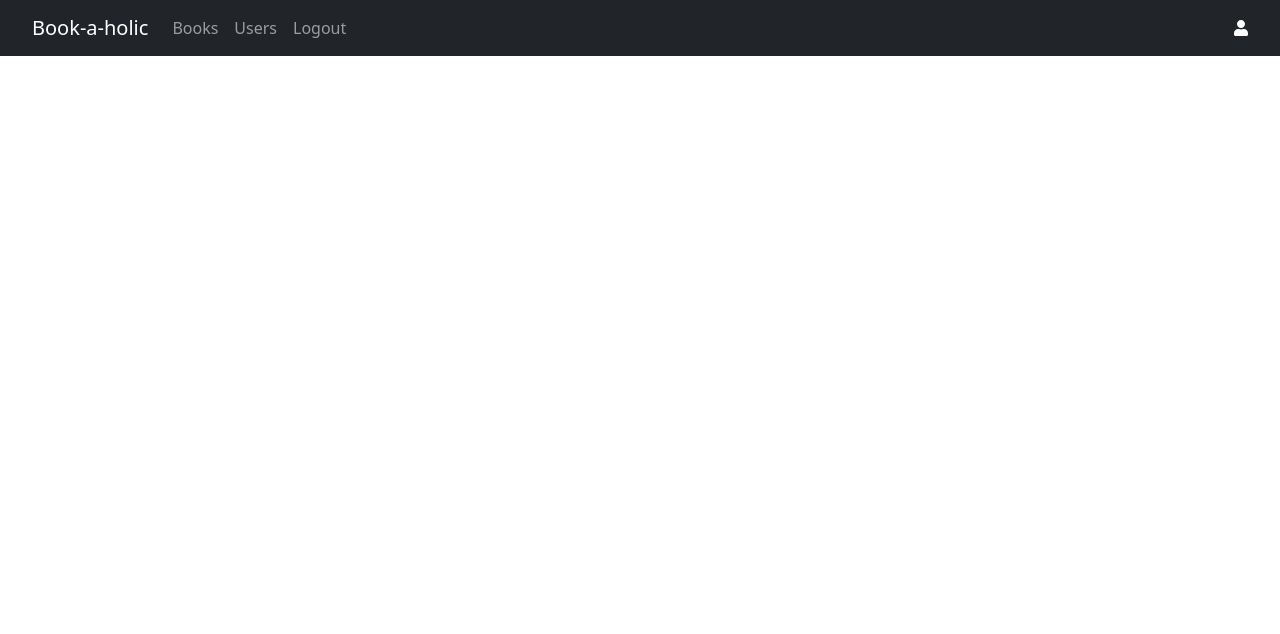
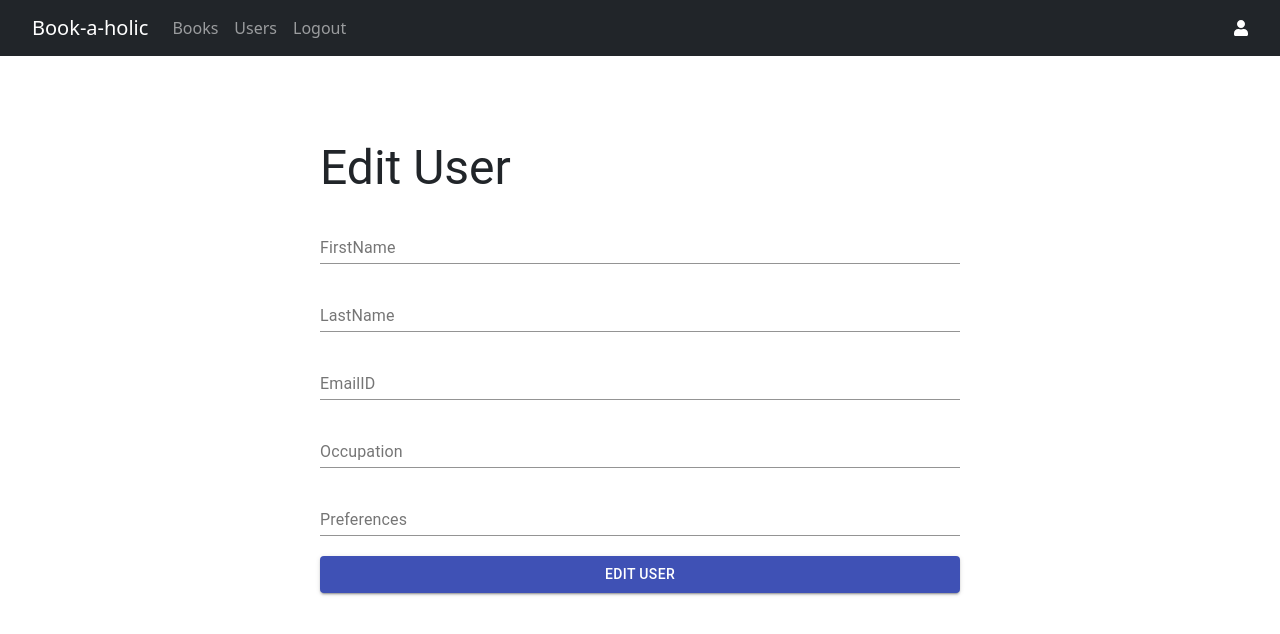
Before and after one commit to mitulmalani15898/book-a-holic-admin, a React (Create React App) app: page /users/edit/1 in a window 1280 px wide. Shown: the top 634 px of the page. Built offline with nearby package versions, Linux system fonts and the light colour scheme; no server answers.

Commit message:
Done frontend almost maybe need some editing for look

```diff
--- a/package.json
+++ b/package.json
@@ -6,11 +6,13 @@
     "@fortawesome/fontawesome-svg-core": "^1.3.0",
     "@fortawesome/free-solid-svg-icons": "^5.15.4",
     "@fortawesome/react-fontawesome": "^0.1.17",
+    "@material-ui/core": "^4.12.3",
     "@testing-library/jest-dom": "^5.16.2",
     "@testing-library/react": "^12.1.2",
     "@testing-library/user-event": "^13.5.0",
     "axios": "^0.26.1",
     "bootstrap": "^5.1.3",
+    "install": "^0.13.0",
     "react": "^17.0.2",
     "react-bootstrap": "^2.1.2",
     "react-dom": "^17.0.2",
--- a/src/App.css
+++ b/src/App.css
@@ -2,3 +2,18 @@
   width: 100%;
   max-width: 100vw;
 }
+.Searchh {
+  display: flex;
+  justify-content: center;
+  /* align-items: center; */
+  flex-direction: column;
+  font-family: Arial, Helvetica, sans-serif;
+}
+
+.Searchh input {
+  margin-top: 20px;
+  width: 300px;
+  height: 40px;
+  font-size: 20px;
+  padding-left: 10px;
+}
--- a/src/App.js
+++ b/src/App.js
@@ -4,6 +4,9 @@ import { BrowserRouter, Routes, Route } from "react-router-dom";
 import Navbar from "./components/Navbar";
 import Books from "./pages/Books";
 import AddBook from "./pages/AddBook";
+import AllUsers from "./components/AllUsers";
+import EditUser from "./components/EditUser";
+import PageNotFound from "./components/PageNotFound";
 
 function App() {
   return (
@@ -11,9 +14,13 @@ function App() {
       <BrowserRouter>
         <Navbar />
         <Routes>
-          <Route path ="/books" element = {<Books/>}></Route>
-          <Route path ="/books/add" element = {<AddBook/>}></Route>
-          <Route path ="/books/edit" element = {<AddBook/>}></Route>
+          <Route path="/books" element={<Books />}></Route>
+          <Route path="/books/add" element={<AddBook />}></Route>
+          <Route path="/books/edit" element={<AddBook />}></Route>
+          {/* <Route exact path="/all" element={<AllUsers />} /> */}
+          <Route exact path="/users" element={<AllUsers />}></Route>
+          <Route exact path="/users/edit/:id" element={<EditUser />}></Route>
+          <Route path="*" element={<PageNotFound />} />
         </Routes>
       </BrowserRouter>
     </div>
--- /dev/null
+++ b/src/components/AllUsers.jsx
@@ -0,0 +1,138 @@
+import {
+  Button,
+  Table,
+  TableBody,
+  TableCell,
+  TableHead,
+  TableRow,
+} from "@material-ui/core";
+import { makeStyles } from "@material-ui/core";
+import React, { useEffect, useState } from "react";
+import { getUsers, deleteUser } from "../services/api";
+//import { getUsers, deleteUser } from "../Services/api";
+import { Link } from "react-router-dom";
+
+const useStyle = makeStyles({
+  table: {
+    border: "10px",
+    width: "90%",
+    margin: "50px 0 0 50px",
+  },
+  thread: {
+    "& > *": {
+      background: "ffffff",
+      color: "#000000",
+      fontSize: 20,
+    },
+  },
+  row: {
+    "& > *": {
+      background: "#f2f4f7",
+      color: "#20232a",
+      fontSize: 20,
+    },
+  },
+});
+
+function AllUsers() {
+  const [users, setUsers] = useState([]);
+  const classes = useStyle();
+  //  const navigate = useNavigate();
+  const [searchItem, setsearchItem] = useState("");
+
+  useEffect(() => {
+    getAllUsers();
+  }, []);
+
+  const getAllUsers = async () => {
+    const response = await getUsers();
+    console.log(response);
+    setUsers(response.data);
+  };
+
+  const deleteUserData = async (id) => {
+    await deleteUser(id);
+    getAllUsers();
+  };
+  // const handleClick = (user) => {
+  //   console.log("value of paramms", user);
+  //   navigate("/edit/${user}");
+  // };
+
+  return (
+    <div>
+      <div className="Searchh">
+        <input
+          type="text"
+          placeholder="Search.."
+          onChange={(event) => {
+            setsearchItem(event.target.value);
+          }}
+        />
+      </div>
+      <Table className={classes.table} style={{ border: "10px" }}>
+        <TableHead>
+          <TableRow className={classes.thread}>
+            {/* <TableCell>ID</TableCell> */}
+            <TableCell>FirstName</TableCell>
+            <TableCell>LastName</TableCell>
+            <TableCell>EmailID</TableCell>
+            {/* <TableCell>Password</TableCell> */}
+            <TableCell>Occupation</TableCell>
+            <TableCell>Preferences</TableCell>
+
+            <TableCell></TableCell>
+          </TableRow>
+        </TableHead>
+        <TableBody>
+          {users
+            .filter((user) => {
+              if (searchItem === "") {
+                return user;
+              } else if (
+                user.firstName
+                  .toLowerCase()
+                  .includes(searchItem.toLowerCase()) ||
+                user.lastName.toLowerCase().includes(searchItem.toLowerCase())
+              ) {
+                return user;
+              }
+            })
+            .map((user) => (
+              <TableRow className={classes.row}>
+                {/* <TableCell>{user._id}</TableCell> */}
+                <TableCell>{user.firstName}</TableCell>
+                <TableCell>{user.lastName}</TableCell>
+                <TableCell>{user.email}</TableCell>
+                {/* <TableCell>{user.password}</TableCell> */}
+                <TableCell>{user.occupation}</TableCell>
+                <TableCell>{user.preferences}</TableCell>
+                <TableCell>
+                  <Button
+                    variant="contained"
+                    color="primary"
+                    style={{ marginRight: 10, backgroundColor: "#000000" }}
+                    component={Link}
+                    to={`/users/edit/${user._id}`}
+                    // onClick={() => handleClick(user._id)}
+                  >
+                    Edit
+                  </Button>
+                  <Button
+                    variant="contained"
+                    color="primary"
+                    onClick={() => deleteUserData(user._id)}
+                    style={{ marginRight: 10, backgroundColor: "#000000" }}
+                  >
+                    Delete
+                  </Button>
+                </TableCell>
+              </TableRow>
+            ))}
+        </TableBody>
+      </Table>
+    </div>
+  );
+}
+
+export default AllUsers;
--- /dev/null
+++ b/src/components/EditUser.jsx
@@ -0,0 +1,122 @@
+/** Author : JAINAM SHAH
+ */
+import {
+  Button,
+  FormControl,
+  FormGroup,
+  InputLabel,
+  Input,
+  makeStyles,
+  Typography,
+} from "@material-ui/core";
+
+//   import { editUser, getUsers } from "../Service/api";
+import { editUser, getUsers } from "../services/api";
+import React, { useEffect, useState } from "react";
+import { useNavigate, useParams } from "react-router-dom";
+
+const useStyle = makeStyles({
+  container: {
+    width: "50%",
+    margin: "5% 0 0 25%",
+    "& > *": {
+      marginTop: 20,
+    },
+  },
+});
+
+const initialValues = {
+  firstName: "",
+  lastName: "",
+  email: "",
+  occupation: "",
+  preferences: "",
+};
+
+function EditUser() {
+  const [user, setUser] = useState(initialValues);
+  // const [firstName, lastName, email] = user;
+  const navigate = useNavigate();
+  const classes = useStyle();
+  const { id } = useParams();
+
+  useEffect(() => {
+    loadUserData();
+  }, []);
+
+  const loadUserData = async () => {
+    const response = await getUsers(id);
+    // console.log("id value", id);
+    setUser(response.data);
+  };
+
+  const onValueChange = (e) => {
+    setUser({ ...user, [e.target.name]: e.target.value });
+    console.log("userdetails", user);
+  };
+
+  //  const url = "http://127.0.0.1:8081/api/users";
+  const editUserDetails = async () => {
+    await editUser(id, user);
+    // navigate("/users");
+    navigate("/users");
+  };
+  //   const addUserDetails = async () => {
+  //     await addUser(user);
+  //     navigate("/all");
+  //   };
+  return (
+    <FormGroup className={classes.container}>
+      <Typography variant="h3">Edit User</Typography>
+      <FormControl>
+        <InputLabel>FirstName</InputLabel>
+        <Input
+          onChange={(e) => onValueChange(e)}
+          name="firstName"
+          value={user.firstName}
+        />
+      </FormControl>
+      <FormControl>
+        <InputLabel>LastName</InputLabel>
+        <Input
+          onChange={(e) => onValueChange(e)}
+          name="lastName"
+          value={user.lastName}
+        />
+      </FormControl>
+      <FormControl>
+        <InputLabel>EmailID</InputLabel>
+        <Input
+          onChange={(e) => onValueChange(e)}
+          name="email"
+          value={user.email}
+        />
+      </FormControl>
+      <FormControl>
+        <InputLabel>Occupation</InputLabel>
+        <Input
+          onChange={(e) => onValueChange(e)}
+          name="occupation"
+          value={user.occupation}
+        />
+      </FormControl>
+      <FormControl>
+        <InputLabel>Preferences</InputLabel>
+        <Input
+          onChange={(e) => onValueChange(e)}
+          name="preferences"
+          value={user.preferences}
+        />
+      </FormControl>
+      <Button
+        variant="contained"
+        onClick={() => editUserDetails()}
+        color="primary"
+      >
+        Edit User
+      </Button>
+    </FormGroup>
+  );
+}
+
+export default EditUser;
--- a/src/components/Navbar/navbar.css
+++ b/src/components/Navbar/navbar.css
@@ -8,8 +8,8 @@
   padding: 0 20px;
   margin: 0 20px !important;
 }
-.logout{
-  display:flex;
+.logout {
+  display: flex;
   justify-content: flex-end;
 }
 .profile-icon {
--- /dev/null
+++ b/src/components/PageNotFound.jsx
@@ -0,0 +1,18 @@
+/** Author : JAINAM SHAH
+ */
+import React from "react";
+import pagenotfound from "../Assests/Images/pagenotfound.png";
+
+function PageNotFound() {
+  return (
+    <div>
+      <img
+        alt="page not found"
+        src={pagenotfound}
+        style={{ width: "30%", margin: "80px 0 0 35%" }}
+      ></img>
+    </div>
+  );
+}
+
+export default PageNotFound;
--- /dev/null
+++ b/src/services/api.js
@@ -0,0 +1,24 @@
+/** Author : JAINAM SHAH
+ */
+
+import axios from "axios";
+
+const url = "http://127.0.0.1:8081/api/users";
+
+//const url = "https://bookaholic-backend.herokuapp.com/api/users";
+
+export const getUsers = async (id) => {
+  id = id || "";
+  return await axios.get(`${url}/${id}`);
+};
+
+export const addUser = async (user) => {
+  return await axios.post(`${url}/add`, user);
+};
+
+export const editUser = async (id, user) => {
+  return await axios.put(`${url}/edit/${id}`, user);
+};
+export const deleteUser = async (id) => {
+  return await axios.delete(`${url}/delete/${id}`);
+};
```
Also changed, not shown: src/Assests/Images/pagenotfound.png (added), 1 other file (tests, documents, lock files or other folders).
